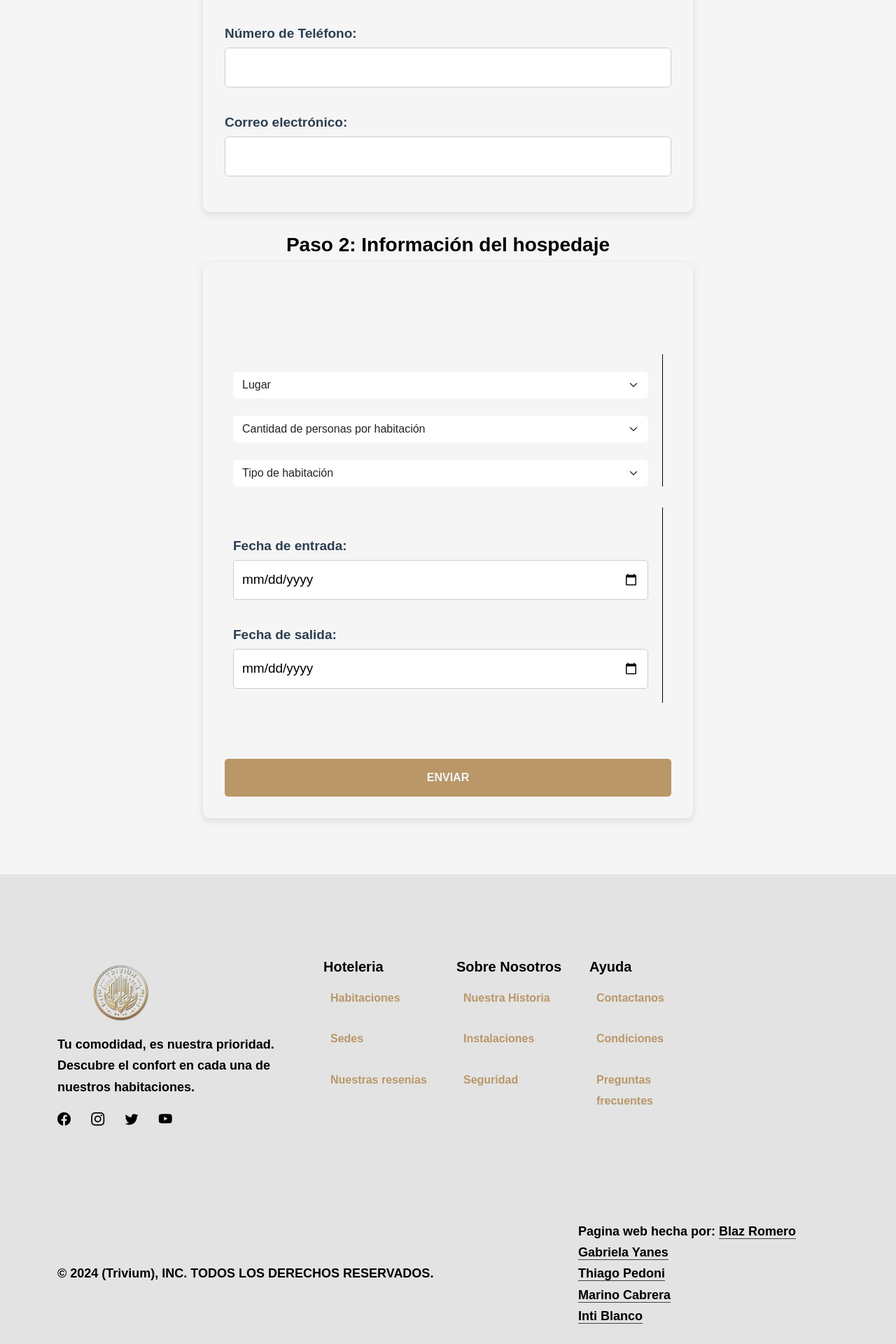
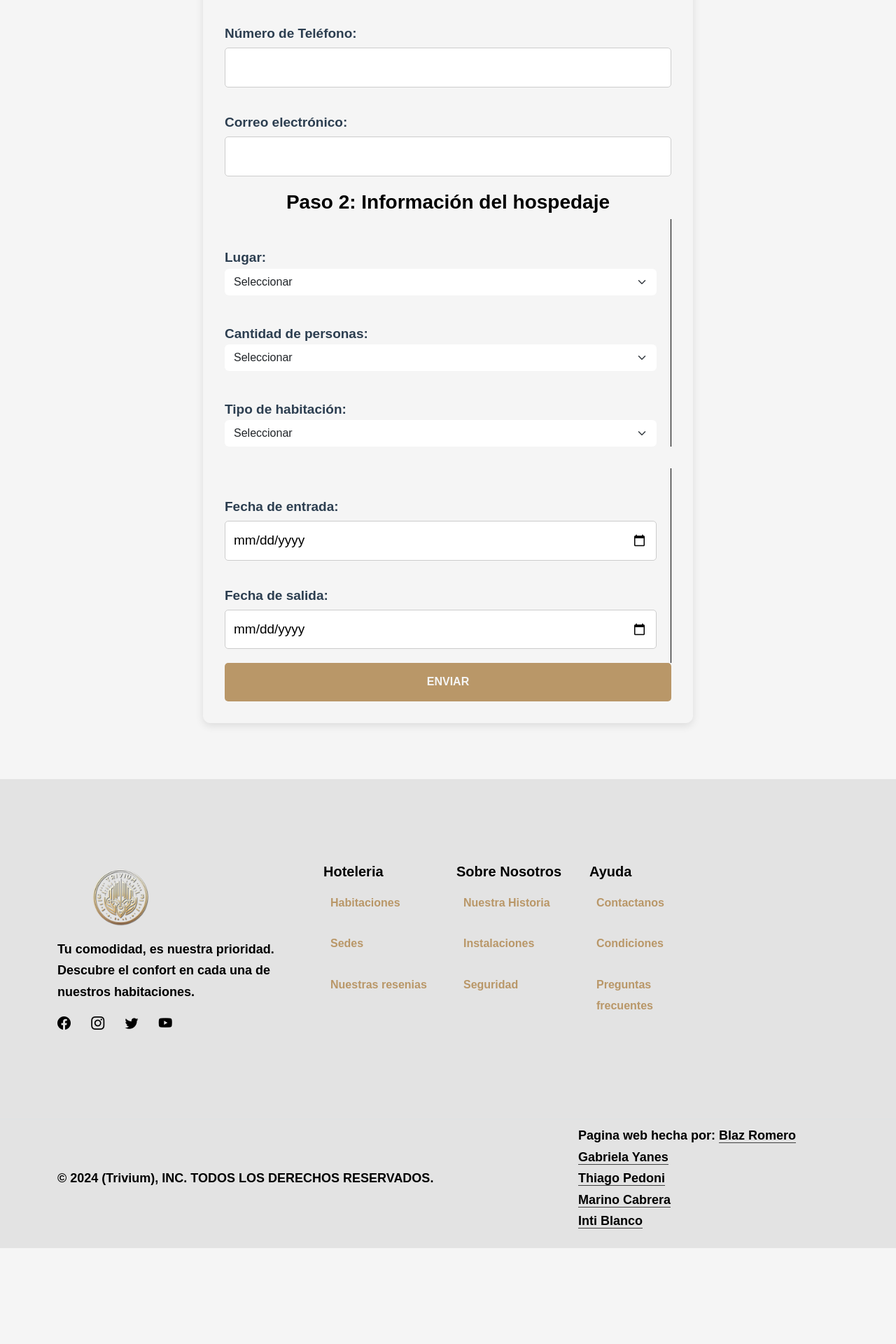
Before and after one commit to TPIDS-19-wutang/TPIDS-19-wutang, a Flask app: page /reservas in a window 1280 px wide. Shown: the part 723-2643 px from the top of the page at 70% size. After the commit the page ends 2506 px from the top, so only its background shows below. Run offline with Flask 3, Linux system fonts and the light colour scheme; the visitor is signed in with stand-in values (Sample User, id 1).

Commit message:
testeo de las reservas, tuvimos que hacer algunas modificaciones aunque falta logica

```diff
--- a/Frontend/app.py
+++ b/Frontend/app.py
@@ -160,7 +160,6 @@ def rooms():
 
             data = response.json()
             cuartos = data.get("data", [])
-            print(cuartos)
 
             if data.get("status") == "success":
                 cuartos = {
@@ -186,22 +185,19 @@ def reservas():
     if 'username' in session:
         if request.method == "POST":
             form_data = {
-                "personalDetails": {
                     "name": request.form["name"],
                     "lastname": request.form["lastname"],
                     "email": request.form["email"],
                     "phone": request.form["phone"],
                     "dni": request.form["dni"],
-                },
-                "reservationDetails": {
-                    "Location": request.form["Location"],
-                    "NumberOfPeople": request.form["NumberOfPeople"],
-                    "RoomType": request.form["RoomType"],
-                    "Checkin": request.form["Checkin"],
-                    "Checkout": request.form["Checkout"],
-                },
-            }
-            requests.post(f'{url}/reservas', data=form_data)
+                    "location": request.form["Location"],
+                    "number_people": request.form["NumberOfPeople"],
+                    "type_room": request.form["RoomType"],
+                    "check_in": request.form["Checkin"],
+                    "check_out": request.form["Checkout"],
+                }
+            requests.post(f'{url}/reservation', data=form_data)
+
             return redirect("/")
         return render_template("reservas.html")
     else:
--- a/Frontend/templates/reservas.html
+++ b/Frontend/templates/reservas.html
@@ -1,5 +1,4 @@
 {% extends "base.html" %}
-
 
 {% block content %}
 <link rel="stylesheet" type="text/css" href="{{url_for('static', filename='css/style.css')}}">
@@ -10,12 +9,13 @@
 <section id="formulario-reserva">
   <section>
     <h3 class="titulos-reserv">Paso 1: Tus datos</h3>
-    <form class="reserv-form" action="/reserv" method="post">
-      <label class="reserv-form-label" for="nombre">Nombre:</label>
-      <input class="reserv-form-input" type="text" id="nombre" name="nombre" required>
+    <form class="reserv-form" id="roomForm" method="POST" action="{{ url_for('reservas') }}">
+      <!-- Datos del usuario -->
+      <label class="reserv-form-label" for="name">Nombre:</label>
+      <input class="reserv-form-input" type="text" id="name" name="name" required>
 
-      <label class="reserv-form-label" for="apellido">Apellido:</label>
-      <input class="reserv-form-input" type="text" id="apellido" name="apellido" required>
+      <label class="reserv-form-label" for="lastname">Apellido:</label>
+      <input class="reserv-form-input" type="text" id="lastname" name="lastname" required>
 
       <label class="reserv-form-label" for="dni">Número de DNI:</label>
       <input class="reserv-form-input" type="text" id="dni" name="dni" required>
@@ -25,28 +25,24 @@
 
       <label class="reserv-form-label" for="email">Correo electrónico:</label>
       <input class="reserv-form-input" type="email" id="email" name="email" required>
-    </form>
-  </section><br>
 
       <h3 class="titulos-reserv">Paso 2: Información del hospedaje</h3>
-  <!-- billboard start  -->
-  <form class="reserv-form" action="/reserv" method="post">
-    <section id="billboard">
-      <div class="container ">
       <div class="billboard-select">
-          <select class="form-select mb-2 mb-lg-0" aria-label="Location">
-            <option value="" disabled selected>Lugar</option>
-            <option value="1">Misiones</option>
-            <option value="2">Cordoba</option>
-            <option value="3">Salta</option>
-            <option value="4">Santa Cruz</option>
-            <option value="5">Mendoza</option>
-            <option value="6">Ciudad de Buenos Aires</option>
+        <label class="reserv-form-label" for="Location">Lugar:</label>
+        <select class="form-select mb-2 mb-lg-0" id="id_hotel" name="Location" aria-label="Location" required>
+          <option value="" disabled selected>Seleccionar</option>
+          <option value="Misiones">Misiones</option>
+          <option value="Cordoba">Córdoba</option>
+          <option value="Salta">Salta</option>
+          <option value="Santa Cruz">Santa Cruz</option>
+          <option value="Mendoza">Mendoza</option>
+          <option value="Ciudad de Buenos Aires">Ciudad de Buenos Aires</option>
         </select>
       </div>
       <div class="billboard-select">
-          <select class="form-select mb-2 mb-lg-0" aria-label="NumberOfAdults">
-            <option value="" disabled selected>Cantidad de personas por habitación</option>
+        <label class="reserv-form-label" for="NumberOfPeople">Cantidad de personas:</label>
+        <select class="form-select mb-2 mb-lg-0" id="NumberOfPeople" name="NumberOfPeople" aria-label="NumberOfPeople" required>
+          <option value="" disabled selected>Seleccionar</option>
           <option value="1">1</option>
           <option value="2">2</option>
           <option value="3">3</option>
@@ -54,27 +50,27 @@
         </select>
       </div>
       <div class="billboard-select">
-          <select class="form-select mb-2 mb-lg-0" aria-label="RoomType">
-            <option value="" disabled selected>Tipo de habitación</option>
-            <option value="1">Classic</option>
-            <option value="2">Doble</option>
-            <option value="3">Premium</option>
-            <option value="4">Deluxe</option>
+        <label class="reserv-form-label" for="RoomType">Tipo de habitación:</label>
+        <select class="form-select mb-2 mb-lg-0" id="type_room" name="RoomType" aria-label="RoomType" required>
+          <option value="" disabled selected>Seleccionar</option>
+          <option value="Classic">Classic</option>
+          <option value="Doble">Doble</option>
+          <option value="Premium">Premium</option>
+          <option value="Deluxe">Deluxe</option>
         </select>
       </div><br>
       <div class="billboard-select">
-          <label for="checkin" class="reserv-form-label">Fecha de entrada:</label>
-          <br>
-          <input type="date" class="reserv-form-input" id="checkin" name="checkin" required>
-          <br>
-          <label for="checkout" class="reserv-form-label">Fecha de salida:</label>
-          <br>
-          <input type="date" class="reserv-form-input" id="checkout" name="checkout" required>
+        <label for="Checkin" class="reserv-form-label">Fecha de entrada:</label>
+        <input type="date" class="reserv-form-input" id="check_in" name="Checkin" required>
+
+        <label for="Checkout" class="reserv-form-label">Fecha de salida:</label>
+        <input type="date" class="reserv-form-input" id="Checkout" name="Checkout" required>
       </div>
-      </div>
-    </section>
+
       <button class="reserv-submit-button" type="submit">Enviar</button>
     </form>
   </section>
+</section>
+
 {% endblock %}
 {% set active_page = 'reservas' %}
```
Also changed, not shown: backend/api.py (+8 -1 lines), backend/sql.py (+52 -22 lines). Lines whose indentation alone changed are shown as unchanged.
